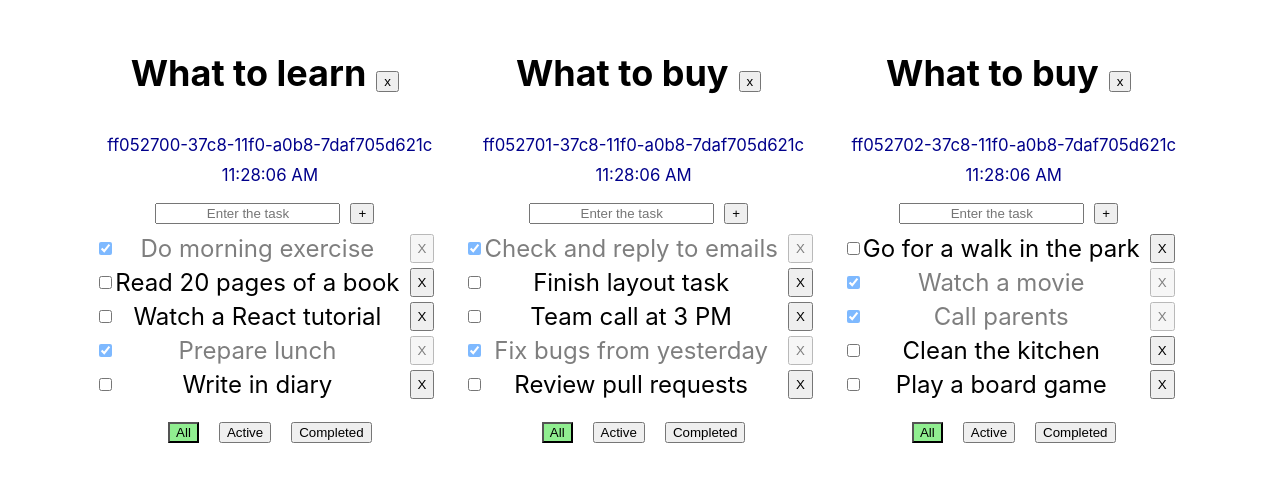
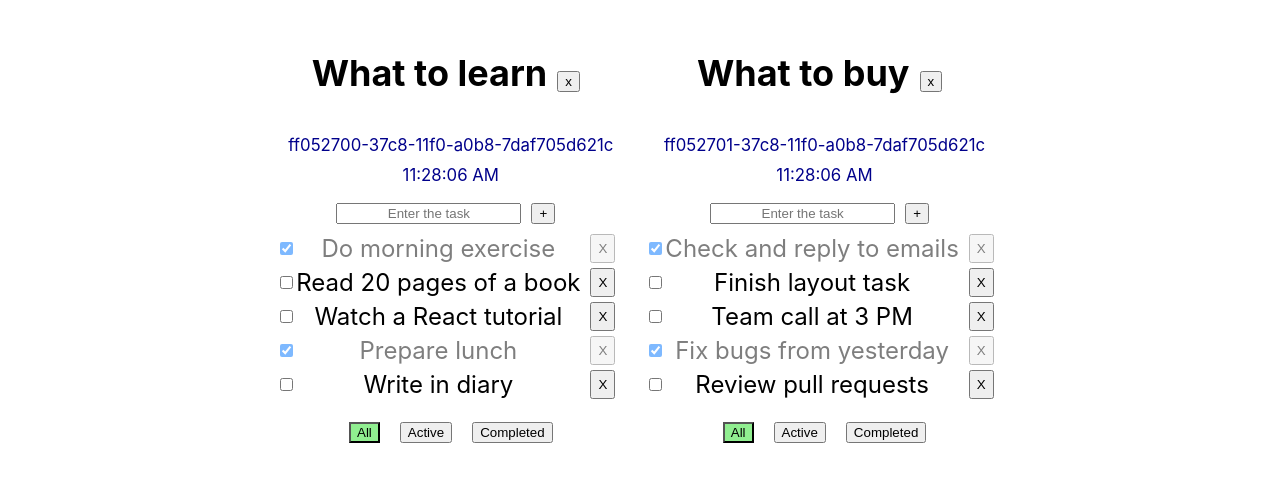
Before and after one commit to VanoKi/todolist-02, a React (Vite) app: page / in a window 1280 px wide. Shown: the part 168-650 px from the top of the page. Built offline with nearby package versions, Linux system fonts and the light colour scheme.

Commit message:
move filter logic to TodolistItem

```diff
--- a/src/App.tsx
+++ b/src/App.tsx
@@ -10,12 +10,12 @@ export type TodolistType = {id: string, title: string, filter: FilterValueType}
 export const App = () => {
   const todolistId1 = v1()
   const todolistId2 = v1()
-  const todolistId3 = v1()
+  // const todolistId3 = v1()
 
   const [todolists, setTodolists] = useState<TodolistType[]>([
     { id: todolistId1, title: 'What to learn', filter: 'All' },
     { id: todolistId2, title: 'What to buy', filter: 'All' },
-    { id: todolistId3, title: 'What to buy', filter: 'All' },
+    // { id: todolistId3, title: 'What to buy', filter: 'All' },
   ])
 
   const [tasks, setTasks] = useState({
@@ -33,13 +33,13 @@ export const App = () => {
       { id: v1(), title: "Fix bugs from yesterday", isDone: true },
       { id: v1(), title: "Review pull requests", isDone: false },
     ],
-    [todolistId3]:[
-        { id: v1(), title: "Go for a walk in the park", isDone: false },
-        { id: v1(), title: "Watch a movie", isDone: true },
-        { id: v1(), title: "Call parents", isDone: true },
-        { id: v1(), title: "Clean the kitchen", isDone: false },
-        { id: v1(), title: "Play a board game", isDone: false },
-    ]
+    // [todolistId3]:[
+    //     { id: v1(), title: "Go for a walk in the park", isDone: false },
+    //     { id: v1(), title: "Watch a movie", isDone: true },
+    //     { id: v1(), title: "Call parents", isDone: true },
+    //     { id: v1(), title: "Clean the kitchen", isDone: false },
+    //     { id: v1(), title: "Play a board game", isDone: false },
+    // ]
   })
 
   const changeFilter = (todolistId: string, newFilter: FilterValueType) => {
@@ -65,8 +65,8 @@ export const App = () => {
     // setTasks([newTask, ...tasks])
     setTasks({...tasks, [todolistId]:[newTask, ...tasks[todolistId]]})
   }
-  const changeIsDone = (todolostId: string, taskId: string, isDone: boolean) => {
-    setTasks({...tasks, [todolostId]:tasks[todolostId].map(el => el.id === taskId ? {...el, isDone} : el)})
+  const changeIsDone = (todolistId: string, taskId: string, isDone: boolean) => {
+    setTasks({...tasks, [todolistId]:tasks[todolistId].map(el => el.id === taskId ? {...el, isDone} : el)})
   }
   const removeTodolist = (todolistID: string) => {
     setTodolists(todolists.filter(todoList => todoList.id !== todolistID))
@@ -78,29 +78,23 @@ export const App = () => {
   return (
     <div className="app">
       {todolists.map(el => {
-        let tasksForTodolist = tasks[el.id]
-        if (el.filter === 'Active') {
-          tasksForTodolist = tasks[el.id].filter(task => !task.isDone)
-        }
-        if (el.filter === 'Completed') {
-          tasksForTodolist = tasks[el.id].filter(task => task.isDone)
-        }
+
         return (
           <>
-           {/* <Input
-              placeholder={'Enter the title of the task list'}
-              value={}
-              onKeyDown={}
-              onChange={}
-              className={}
-              title={}
-              onClick={}
-              onBlur={}/>*/}
+            {/*<Input*/}
+            {/*  placeholder={'Enter the title of the task list'}*/}
+            {/*  value={}*/}
+            {/*  onKeyDown={}*/}
+            {/*  onChange={}*/}
+            {/*  className={}*/}
+            {/*  title={}*/}
+            {/*  onClick={}*/}
+            {/*/>*/}
             <TodolistItem
               key={el.id}
               todolistId={el.id}
               title={el.title}
-              tasks={tasksForTodolist}
+              tasks={tasks[el.id]}
               removeTask={removeTask}
               changeFilter={(filter) => changeFilter(el.id, filter)}
               addTask={addTask}
--- a/src/components/Input.tsx
+++ b/src/components/Input.tsx
@@ -1,17 +1,26 @@
 import {Button} from "./Button.tsx";
+import {ChangeEvent, useState} from "react";
 
 type Props = {
   placeholder: string
   value: string
   onKeyDown: () => void
   onChange: () => void
-  className: string
   title: string
   onClick: () => void
-  onBlur: () => void
 };
 export const Input = (props: Props) => {
-  const {placeholder, className, onChange, value, onKeyDown, title, onClick, onBlur} = props
+  const {placeholder, onChange, value, onKeyDown, title, onClick} = props
+
+  const [error, setError] = useState<string | null>(null)
+
+  const onBlur = () => {setError(null)}
+
+  const onChangeHandler = (event: ChangeEvent<HTMLInputElement>) => {
+    setNewTitle(event.currentTarget.value)
+    setError(null)
+  }
+
   console.log(`Input is render ${new Date().toLocaleTimeString()}`)
   return (
     <div>
@@ -20,13 +29,14 @@ export const Input = (props: Props) => {
         value={value}
         onKeyDown={onKeyDown}
         onChange={onChange}
-        className={className}
         onBlur={onBlur}
+        className={error ? 'error' : ''}
       />
       <Button
         title={title}
         onClick={onClick}
       />
+      {error && <p className={'error-message'}>{error}</p>}
     </div>
   );
 };
--- a/src/components/TodolistItem.tsx
+++ b/src/components/TodolistItem.tsx
@@ -34,7 +34,14 @@ export const TodolistItem = ({
                                removeTodolist
 }: TodoListItemProps) => {
 
-  const mappedTasks = tasks.map(task => {
+  let tasksForTodolist = tasks
+  if (filter === 'Active') {
+    tasksForTodolist = tasks.filter(task => !task.isDone)
+  }
+  if (filter === 'Completed') {
+    tasksForTodolist = tasks.filter(task => task.isDone)
+  }
+  const mappedTasks = tasksForTodolist.map(task => {
 
     return (
       <Task
@@ -50,7 +57,6 @@ export const TodolistItem = ({
   })
 
   const [newTitle, setNewTitle] = useState('')
-  const [error, setError] = useState<string | null>(null)
 
   const changeFilterHAndler = (val: FilterValueType) => {
     changeFilter(val)
@@ -68,15 +74,16 @@ export const TodolistItem = ({
         addTaskHandler()
       }
   }
-  const onChangeHandler = (event: ChangeEvent<HTMLInputElement>) => {
-    setNewTitle(event.currentTarget.value)
-    setError(null)
-  }
-  const onBlurHandler = () => {
-    setError(null)
-  }
+  // const onChangeHandler = (event: ChangeEvent<HTMLInputElement>) => {
+  //   setNewTitle(event.currentTarget.value)
+  //   setError(null)
+  // }
+  // const onBlurHandler = () => {
+  //   setError(null)
+  // }
 
   console.log(`TodolistItem ${todolistId} is render ${new Date().toLocaleTimeString()}`)
+
   return (
     <div className={'todolist'}>
       <div>
@@ -91,12 +98,9 @@ export const TodolistItem = ({
           value={newTitle}
           onKeyDown={(e) => oneKeyDawnHandler(e)}
           onChange={(e) => onChangeHandler(e)}
-          className={error ? 'error' : ''}
           title={'+'}
           onClick={addTaskHandler}
-          onBlur={onBlurHandler}
         />
-        {error && <p className={'error-message'}>{error}</p>}
       </div>
       {tasks.length === 0 ? (
         <p>There are no tasks</p>
```
